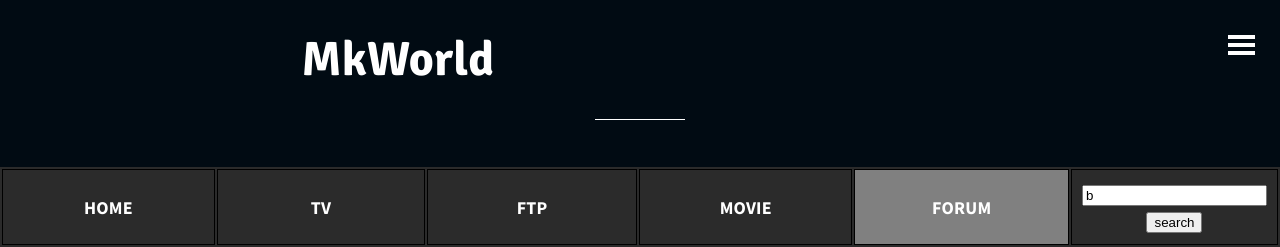
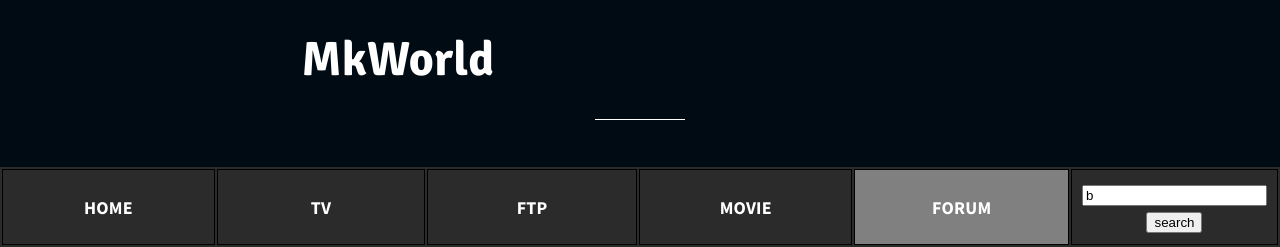
Before and after one commit to bdmilan/blog, a Jekyll site: the page built from index.html, in a window 1280 px wide. Shown: the top 247 px of the page. Built offline with Jekyll 4.4.1, drawn with Linux system fonts in a browser that asks for light colours; the list of posts is cut into pages by our own code.

Commit message:
Update default.html

```diff
--- a/_layouts/default.html
+++ b/_layouts/default.html
@@ -6,13 +6,7 @@
 <body>
 	<div id="wrap">
 
-	  	<!-- Navigation -->
-	  	{% include menu.html %}
 
-    <!-- Icon menu -->
-	  <a {% if site.reverse == true %}id="nav-menu-left"{% else %}id="nav-menu"{% endif %}>
-	  	<div id="menu"></div>
-	  </a>
 
       <!-- Header -->
       {% if site.custom_header == true %}
```
